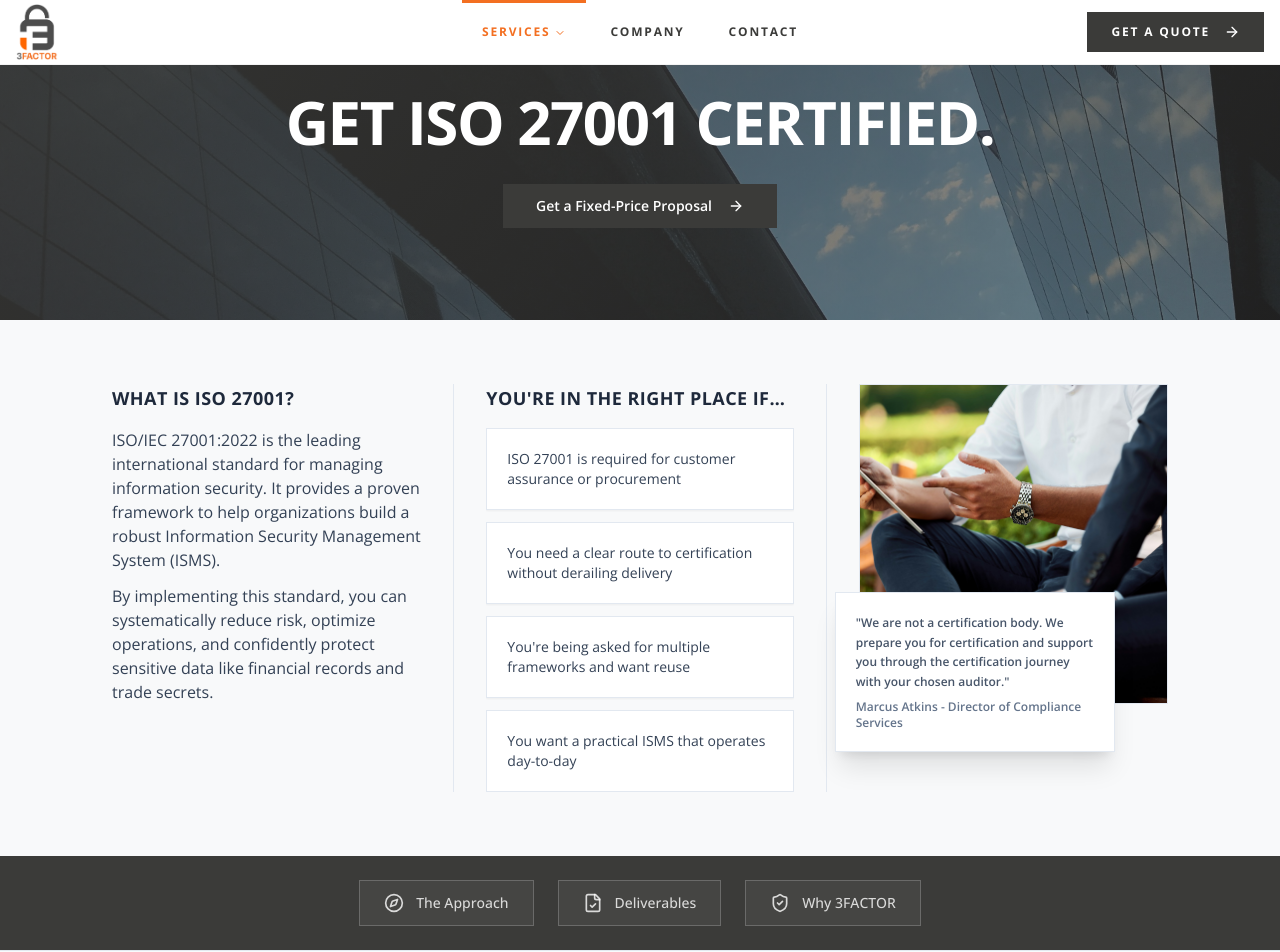
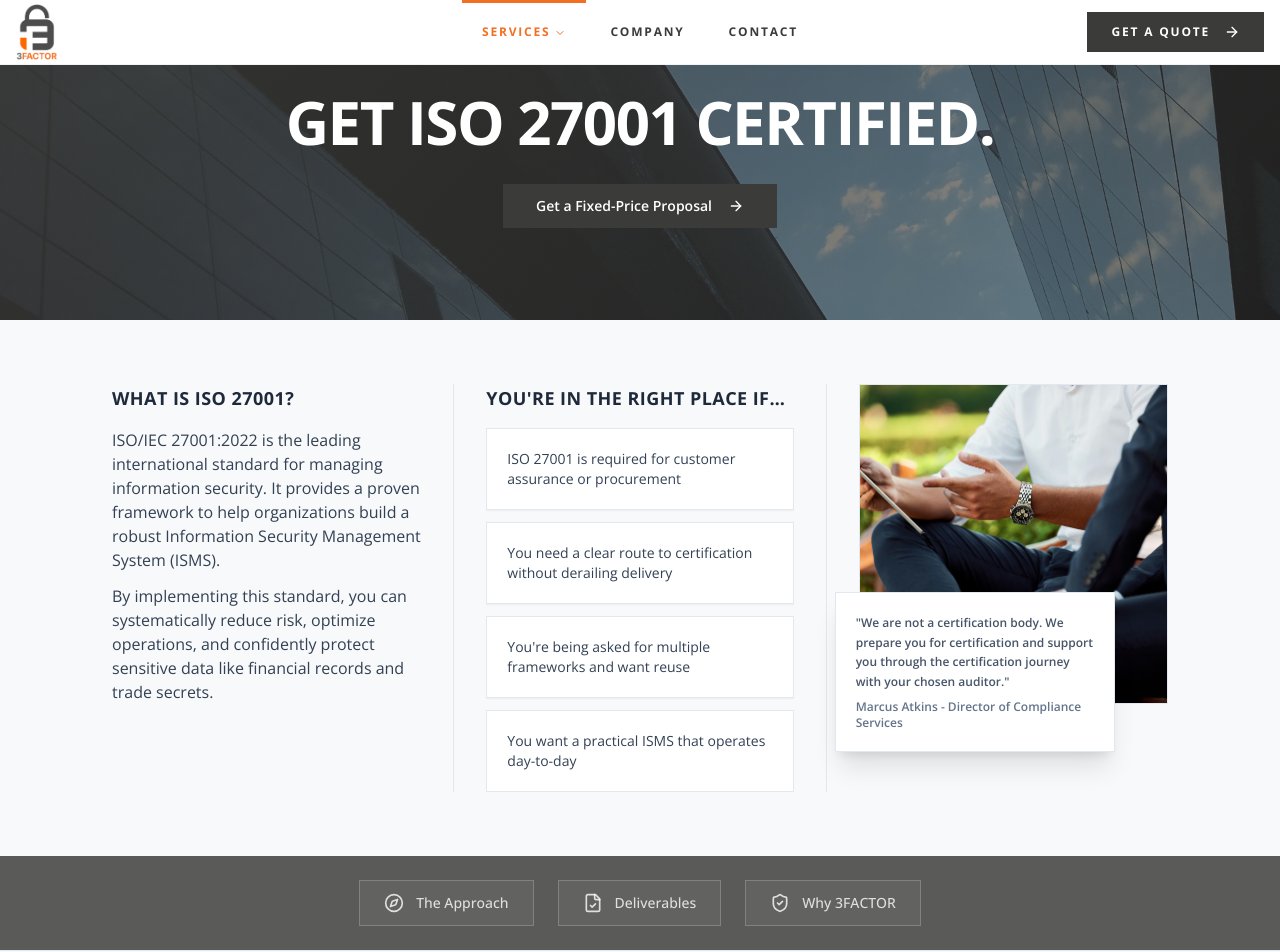
Before and after one commit to Sean3FACTOR/threefactor-glow-web, a React (Vite) app: page /services/iso-27001 in a window 1280 px wide. Shown: the top 952 px of the page. Built offline with nearby package versions, Linux system fonts and the light colour scheme.

Commit message:
Make section lighter grey

```diff
--- a/src/pages/ISO27001Page.tsx
+++ b/src/pages/ISO27001Page.tsx
@@ -693,7 +693,7 @@ const ISO27001Page = () => {
 
 
       {/* ═══ SUB-NAV BUTTON BAR ═══ */}
-      <section className="py-6 px-6" style={{ backgroundColor: "#3B3B39" }}>
+      <section className="py-6 px-6" style={{ backgroundColor: "#5A5A58" }}>
         <div className="container mx-auto max-w-6xl">
             <div className="flex flex-wrap justify-center gap-4 md:gap-6">
               {subNavLinks.map((link) => {const Icon = link.icon;return (
```
